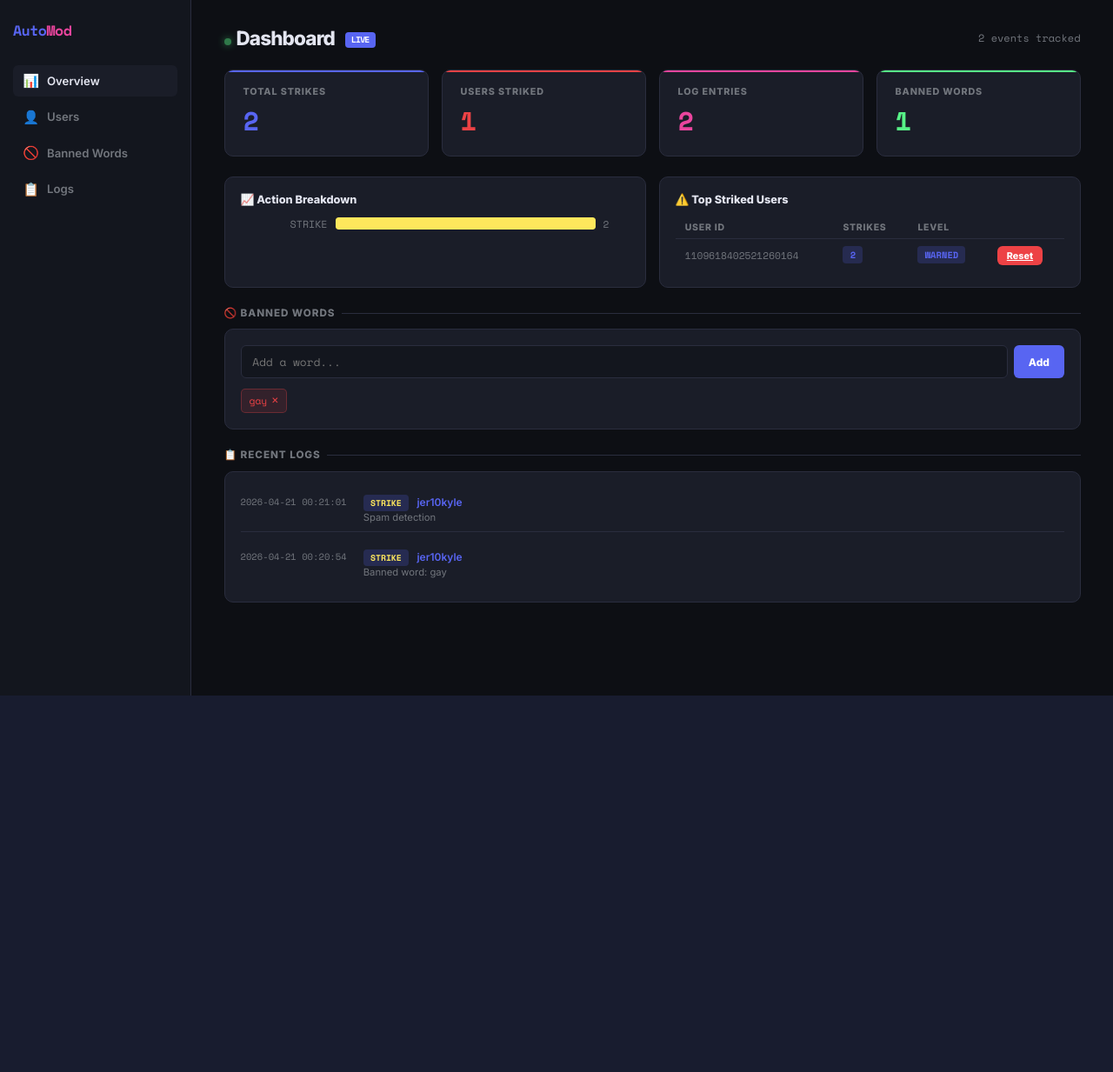
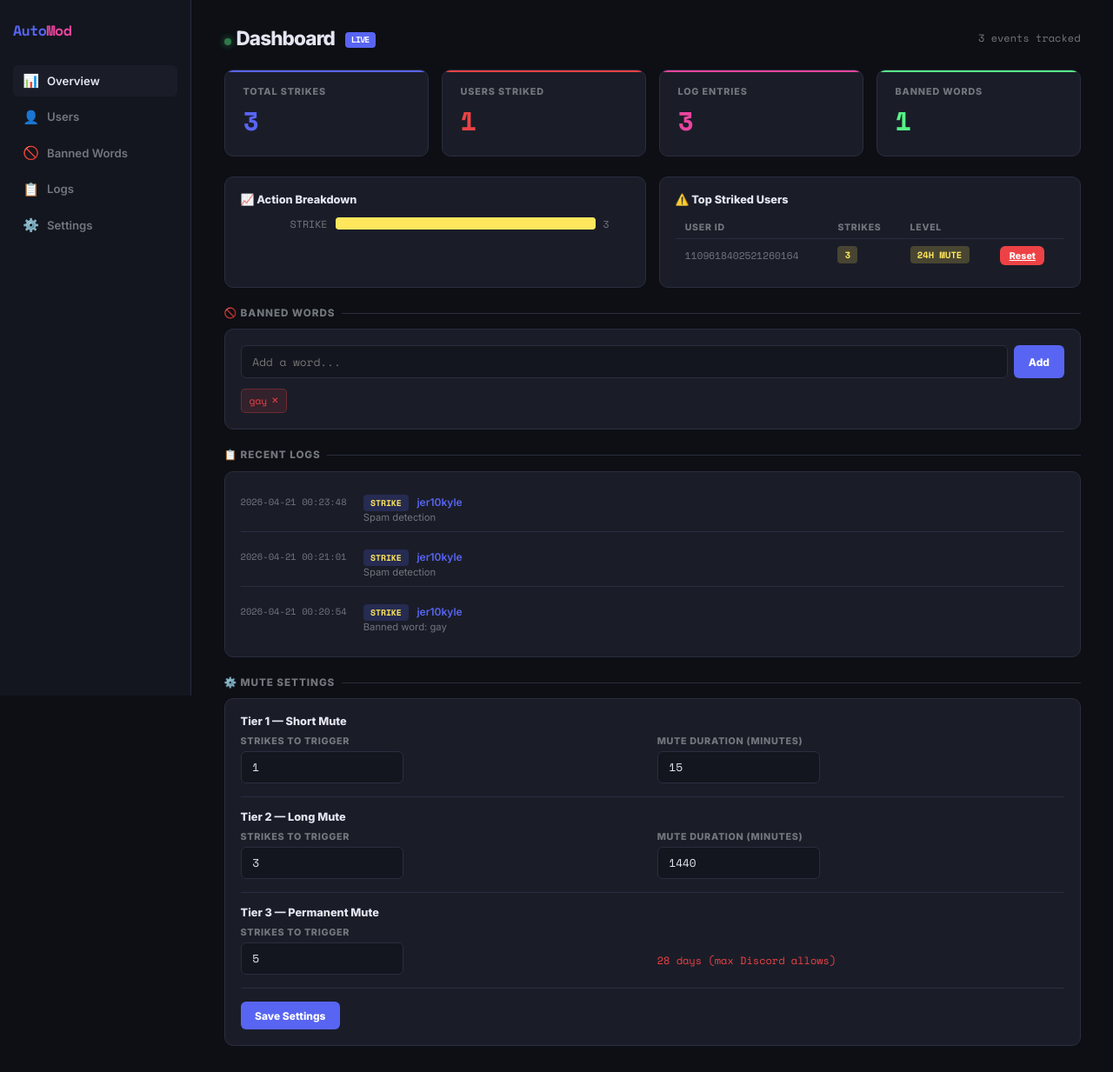
Before and after one commit to jere10kyle-crypto/Bot-V6, a Flask app: page / in a window 1280 px wide. Shown: the whole page at 87% size. Before the commit the page ends 800 px from the top, so only its background shows below. Run offline with Flask 3, Linux system fonts and the light colour scheme.

Commit message:
Add customizable mute duration and strike thresholds for user warnings
Introduce configurable settings for mute tiers, allowing adjustments to strike counts and durations via a new dashboard route and HTML section. Update bot logic to read and apply these settings.

Replit-Commit-Author: Agent
Replit-Commit-Session-Id: 77d2d713-a9a1-4208-9651-43a1858acc3e
Replit-Commit-Checkpoint-Type: full_checkpoint
Replit-Commit-Event-Id: 9c8a44f0-e0f4-4188-b268-f6c01ff3c824
Replit-Commit-Screenshot-Url: https://storage.googleapis.com/screenshot-production-us-central1/61baff47-457a-463d-9af6-c1c91fa3d65b/77d2d713-a9a1-4208-9651-43a1858acc3e/XYQURlU
Replit-Helium-Checkpoint-Created: true

```diff
--- a/dashboard/app.py
+++ b/dashboard/app.py
@@ -5,6 +5,14 @@ from collections import Counter
 
 app = Flask(__name__)
 DATA_DIR = os.path.join(os.path.dirname(__file__), "..", "data")
+
+DEFAULT_SETTINGS = {
+    "tier1_strikes": 1,
+    "tier1_minutes": 15,
+    "tier2_strikes": 3,
+    "tier2_minutes": 1440,
+    "tier3_strikes": 5,
+}
 
 # ── Helpers ───────────────────────────────────────────────────────────────────
 def load(f, default):
@@ -40,6 +48,8 @@ def index():
     # Strikes distribution for bar chart
     distribution = Counter(strikes.values())
 
+    settings = load("settings.json", DEFAULT_SETTINGS.copy())
+
     return render_template(
         "index.html",
         strikes=strikes,
@@ -51,6 +61,7 @@ def index():
         total_strikes=sum(strikes.values()),
         total_logs=len(logs),
         total_words=len(banned_words),
+        settings=settings,
     )
 
 @app.route("/add_word", methods=["POST"])
@@ -90,5 +101,19 @@ def api_stats():
         "total_banned_words": len(words),
     })
 
+@app.route("/save_settings", methods=["POST"])
+def save_settings():
+    s = load("settings.json", DEFAULT_SETTINGS.copy())
+    try:
+        s["tier1_strikes"] = max(1, int(request.form.get("tier1_strikes", 1)))
+        s["tier1_minutes"] = max(1, int(request.form.get("tier1_minutes", 15)))
+        s["tier2_strikes"] = max(1, int(request.form.get("tier2_strikes", 3)))
+        s["tier2_minutes"] = max(1, int(request.form.get("tier2_minutes", 1440)))
+        s["tier3_strikes"] = max(1, int(request.form.get("tier3_strikes", 5)))
+    except ValueError:
+        pass
+    save("settings.json", s)
+    return redirect(url_for("index") + "#settings")
+
 if __name__ == "__main__":
     app.run(host="0.0.0.0", port=5000, debug=True)
--- a/dashboard/templates/index.html
+++ b/dashboard/templates/index.html
@@ -303,6 +303,7 @@
   <a class="nav-item" href="#users"><span class="icon">👤</span> Users</a>
   <a class="nav-item" href="#words"><span class="icon">🚫</span> Banned Words</a>
   <a class="nav-item" href="#logs"><span class="icon">📋</span> Logs</a>
+  <a class="nav-item" href="#settings"><span class="icon">⚙️</span> Settings</a>
 </nav>
 
 <!-- Main -->
@@ -448,6 +449,62 @@
     </div>
   </div>
 
+  <!-- Settings -->
+  <div class="section" id="settings">
+    <div class="section-title">⚙️ Mute Settings</div>
+    <div class="card">
+      <form action="/save_settings" method="POST">
+        <div style="display:flex;flex-direction:column;gap:1rem;">
+
+          <div>
+            <div class="card-title" style="margin-bottom:0.6rem;">Tier 1 — Short Mute</div>
+            <div style="display:grid;grid-template-columns:1fr 1fr;gap:0.75rem;">
+              <div>
+                <label style="font-size:0.72rem;color:var(--muted);font-weight:700;text-transform:uppercase;letter-spacing:.06em;display:block;margin-bottom:0.3rem;">Strikes to trigger</label>
+                <input class="form-input" type="number" name="tier1_strikes" min="1" value="{{ settings.tier1_strikes }}" />
+              </div>
+              <div>
+                <label style="font-size:0.72rem;color:var(--muted);font-weight:700;text-transform:uppercase;letter-spacing:.06em;display:block;margin-bottom:0.3rem;">Mute duration (minutes)</label>
+                <input class="form-input" type="number" name="tier1_minutes" min="1" value="{{ settings.tier1_minutes }}" />
+              </div>
+            </div>
+          </div>
+
+          <div style="border-top:1px solid var(--border);padding-top:1rem;">
+            <div class="card-title" style="margin-bottom:0.6rem;">Tier 2 — Long Mute</div>
+            <div style="display:grid;grid-template-columns:1fr 1fr;gap:0.75rem;">
+              <div>
+                <label style="font-size:0.72rem;color:var(--muted);font-weight:700;text-transform:uppercase;letter-spacing:.06em;display:block;margin-bottom:0.3rem;">Strikes to trigger</label>
+                <input class="form-input" type="number" name="tier2_strikes" min="1" value="{{ settings.tier2_strikes }}" />
+              </div>
+              <div>
+                <label style="font-size:0.72rem;color:var(--muted);font-weight:700;text-transform:uppercase;letter-spacing:.06em;display:block;margin-bottom:0.3rem;">Mute duration (minutes)</label>
+                <input class="form-input" type="number" name="tier2_minutes" min="1" value="{{ settings.tier2_minutes }}" />
+              </div>
+            </div>
+          </div>
+
+          <div style="border-top:1px solid var(--border);padding-top:1rem;">
+            <div class="card-title" style="margin-bottom:0.6rem;">Tier 3 — Permanent Mute</div>
+            <div style="display:grid;grid-template-columns:1fr 1fr;gap:0.75rem;">
+              <div>
+                <label style="font-size:0.72rem;color:var(--muted);font-weight:700;text-transform:uppercase;letter-spacing:.06em;display:block;margin-bottom:0.3rem;">Strikes to trigger</label>
+                <input class="form-input" type="number" name="tier3_strikes" min="1" value="{{ settings.tier3_strikes }}" />
+              </div>
+              <div style="display:flex;align-items:flex-end;">
+                <span style="font-size:0.8rem;color:var(--red);font-family:var(--mono);padding-bottom:0.55rem;">28 days (max Discord allows)</span>
+              </div>
+            </div>
+          </div>
+
+          <div style="border-top:1px solid var(--border);padding-top:1rem;">
+            <button class="btn btn-primary" type="submit">Save Settings</button>
+          </div>
+        </div>
+      </form>
+    </div>
+  </div>
+
 </main>
 
 <script>
--- a/data/logs.json
+++ b/data/logs.json
@@ -12,5 +12,12 @@
     "user": "jer10kyle",
     "reason": "Spam detection",
     "moderator": "AutoMod"
+  },
+  {
+    "timestamp": "2026-04-21T00:23:48.292090",
+    "action": "STRIKE",
+    "user": "jer10kyle",
+    "reason": "Spam detection",
+    "moderator": "AutoMod"
   }
 ]
--- a/data/strikes.json
+++ b/data/strikes.json
@@ -1,3 +1,3 @@
 {
-  "1109618402521260164": 2
+  "1109618402521260164": 3
 }
```
Also changed, not shown: bot/bot.py (+24 -10 lines).
